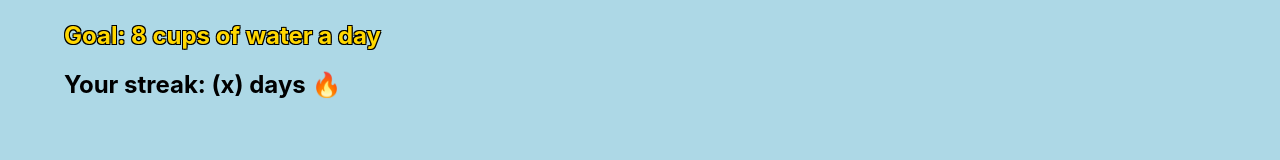
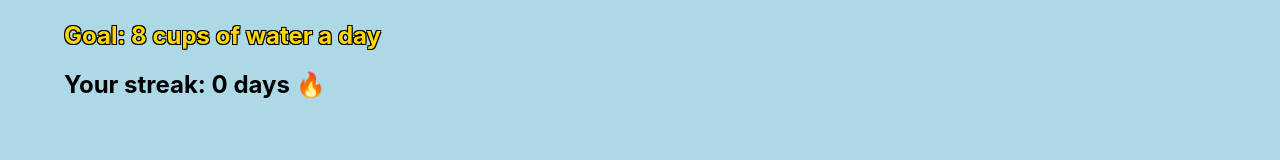
Before and after one commit to alyoawesome/nwHacks-2024, a React (Create React App) app in the folder front-end/: page / in a window 1280 px wide. Both pictures are taken after typing "Sample", "Sample123" into the empty fields and a click on the button "Submit". Shown: the part 144-304 px from the top of the page. Built offline with nearby package versions, Linux system fonts and the light colour scheme; no server answers.

Commit message:
Add streak counter

```diff
--- a/front-end/src/Pages/WaterTracker/WaterTracker.jsx
+++ b/front-end/src/Pages/WaterTracker/WaterTracker.jsx
@@ -1,10 +1,54 @@
 import DynamicBarChart from "../../components/DynamicBarChart"
 import "./WaterTracker.css"
 import AddButton from "../../components/AddButton"
+import { useEffect, useState } from "react";
+
+
+function getStreak(arr) {
+  let currentCount = 0;
+  let maxCount = 0;
+
+  for (let i = 0; i < arr.length; i++) {
+    if (arr[i] >= 8) {
+      currentCount++;
+      if (currentCount > maxCount) {
+        maxCount = currentCount;
+      }
+    } else {
+      currentCount = 0;
+    }
+  }
+
+  return maxCount;
+}
+
 
 export default function WaterTracker() {
 
   const date = Date().substring(0,3);
+
+  const [bars, setBars] = useState(0);
+
+    useEffect(() => {
+        const fetchData = async () => {
+        try {
+            const response = await fetch('/hello');
+            const result = await response.json();
+            setBars(result);
+        } catch (error) {
+            console.error('Error fetching data:', error);
+        }
+        };
+
+        fetchData();
+    }, []);
+
+    const days = ["Sun", "Mon", "Tue", "Wed", "Thu", "Fri", "Sat"];
+
+    const cups = [];
+    for (const i of days) {
+        cups.push(bars[i]);
+    }
 
     return (
         <div>
@@ -13,7 +57,7 @@ export default function WaterTracker() {
             <br />
             <div>
               <h2 className="goal">Goal: 8 cups of water a day</h2>
-              <h2>Your streak: (x) days 🔥</h2>
+              <h2>Your streak: {getStreak(cups)} days 🔥</h2>
               <br />
               <h2>Your week in a glass</h2>
             </div>
--- a/front-end/src/components/DynamicBarChart.jsx
+++ b/front-end/src/components/DynamicBarChart.jsx
@@ -26,7 +26,6 @@ export default function DynamicBarChart(props) {
         try {
             const response = await fetch('/hello');
             const result = await response.json();
-            console.log(result);
             setBars(result);
         } catch (error) {
             console.error('Error fetching data:', error);
```
